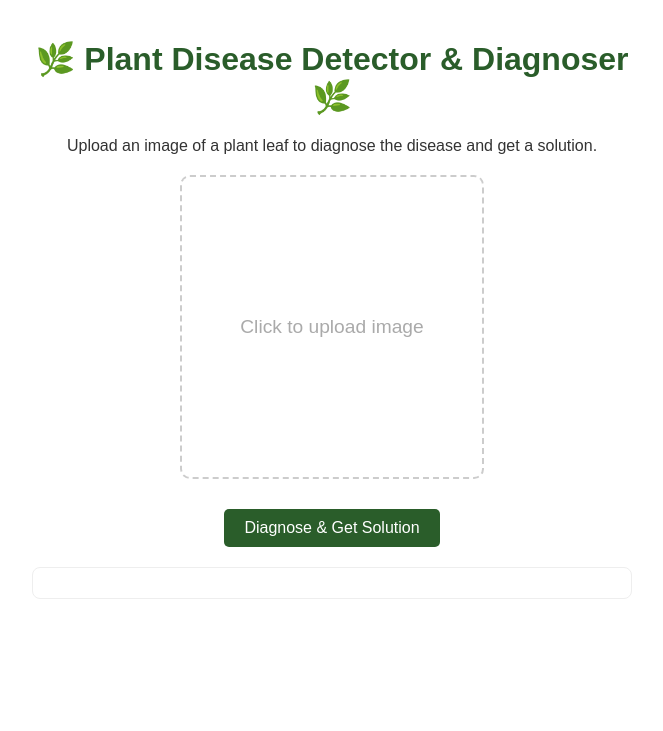
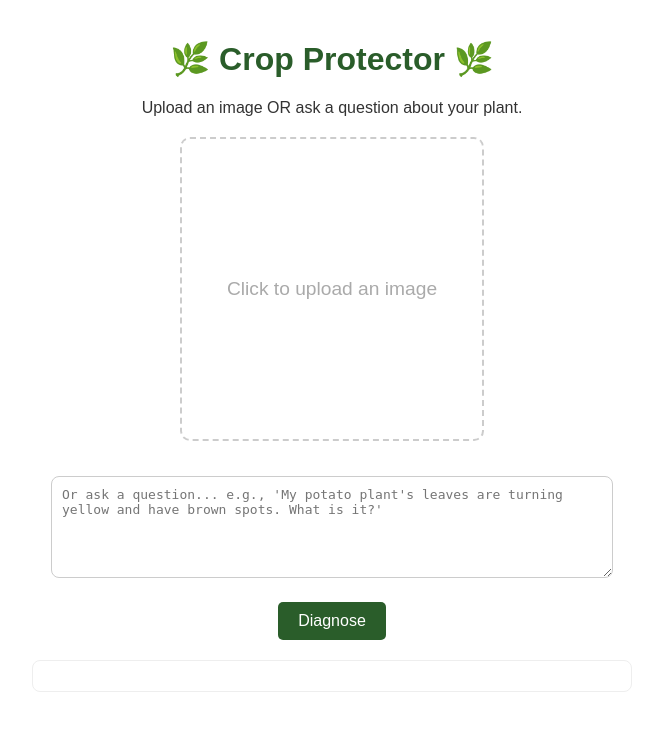
Before and after one commit to anu-610/Plant-Disease-Detector, a Flask app: page / in a window 1280 px wide. Shown: the top 731 px of the page, without its empty margins (308-971 px from the left). Run offline with Flask 3, Linux system fonts and the light colour scheme.

Commit message:
added text input

```diff
--- a/app.py
+++ b/app.py
@@ -3,106 +3,207 @@ import tensorflow as tf
 from flask import Flask, request, render_template, jsonify
 from PIL import Image
 import numpy as np
-import google.generativeai as genai # <-- Added Gemini library
+import requests
+import google.generativeai as genai
 
-# Force CPU usage to ensure stability
-os.environ['CUDA_VISIBLE_DEVICES'] = '-1'
+# --- 1. CONFIGURATION ---
 
-# --- 1. CONFIGURE GEMINI API ---
-# IMPORTANT: Replace with your actual key. Do not commit this to a public GitHub repo.
-GEMINI_API_KEY = "AIzaSyDEj6-DQczZxrxLRjH3J0gocb2N7H7PVRs"
+# Configure Gemini API
+# (Remember to set this as an environment variable in production!)
+GEMINI_API_KEY = os.getenv("GEMINI_API_KEY", "AIzaSyDEj6-DQczZxrxLRjH3J0gocb2N7H7PVRs")
 genai.configure(api_key=GEMINI_API_KEY)
-# Initialize the Gemini model (gemini-1.5-flash is fast and free)
-gemini_model = genai.GenerativeModel('gemini-2.5-flash')
-print("✅ Gemini model initialized.")
-# -----------------------------
+generation_config = {
+    "temperature": 0.7,
+    "top_p": 1,
+    "top_k": 1,
+    "max_output_tokens": 2048,
+}
+safety_settings = [
+    {"category": "HARM_CATEGORY_HARASSMENT", "threshold": "BLOCK_MEDIUM_AND_ABOVE"},
+    {"category": "HARM_CATEGORY_HATE_SPEECH", "threshold": "BLOCK_MEDIUM_AND_ABOVE"},
+    {"category": "HARM_CATEGORY_SEXUALLY_EXPLICIT", "threshold": "BLOCK_MEDIUM_AND_ABOVE"},
+    {"category": "HARM_CATEGORY_DANGEROUS_CONTENT", "threshold": "BLOCK_MEDIUM_AND_ABOVE"},
+]
+gemini_model = genai.GenerativeModel(
+    model_name="gemini-2.5-flash", # Use a powerful model
+    generation_config=generation_config,
+    safety_settings=safety_settings
+)
 
-# Check for GPU/CPU (will now always report CPU)
-gpu_devices = tf.config.list_physical_devices('GPU')
-if gpu_devices:
-    print("✅ TensorFlow is using the GPU.")
+# --- 2. LOAD VISION MODEL & CLASS NAMES ---
+# (This section downloads the model if it doesn't exist)
+MODEL_URL = "YOUR_DIRECT_DOWNLOAD_LINK_HERE"
+MODEL_PATH = "model.h5"
+
+if MODEL_URL != "YOUR_DIRECT_DOWNLOAD_LINK_HERE" and not os.path.exists(MODEL_PATH):
+    print(f"Downloading model from {MODEL_URL}...")
+    try:
+        response = requests.get(MODEL_URL, stream=True)
+        response.raise_for_status()
+        with open(MODEL_PATH, "wb") as f:
+            for chunk in response.iter_content(chunk_size=8192):
+                f.write(chunk)
+        print("Model downloaded successfully!")
+    except Exception as e:
+        print(f"Error downloading model: {e}")
+        # In a real app, you might exit or handle this error
 else:
-    print("💡 TensorFlow is intentionally using the CPU.")
+    if not os.path.exists(MODEL_PATH):
+        print(f"Warning: Model file not found at {MODEL_PATH} and no download URL provided.")
 
-# Initialize the Flask app
+
+print("Loading the vision model...")
+try:
+    model = tf.keras.models.load_model(MODEL_PATH)
+    print("Vision model loaded successfully!")
+except Exception as e:
+    print(f"Error loading model: {e}. Ensure the model file is correct.")
+    model = None # Set model to None to handle this error gracefully
+
+class_names = [
+    'Pepper__bell___Bacterial_spot', 'Pepper__bell___healthy', 'Potato___Early_blight',
+    'Potato___Late_blight', 'Potato___healthy', 'Tomato___Bacterial_spot',
+    'Tomato___Early_blight', 'Tomato___Late_blight', 'Tomato___Leaf_Mold',
+    'Tomato___Septoria_leaf_spot', 'Tomato___Spider_mites_Two-spotted_spider_mite',
+    'Tomato___Target_Spot', 'Tomato___Tomato_Yellow_Leaf_Curl_Virus',
+    'Tomato___Tomato_mosaic_virus', 'Tomato___healthy'
+]
+
+# --- 3. HELPER FUNCTIONS ---
+
+def predict_disease_from_image(image_path):
+    """Analyzes an image and returns the disease name."""
+    if model is None:
+        return "Error: Vision model is not loaded.", 0.0
+
+    try:
+        img = Image.open(image_path).resize((224, 224))
+        img_array = np.array(img)
+        img_array = np.expand_dims(img_array, axis=0)
+
+        predictions = model.predict(img_array)
+        predicted_class_index = np.argmax(predictions[0])
+        predicted_class_name = class_names[predicted_class_index]
+        confidence = np.max(predictions[0])
+
+        # Clean up the name for the prompt
+        disease_name = predicted_class_name.replace('___', ' - ').replace('__', ' ').replace('_', ' ')
+        return disease_name, confidence
+    except Exception as e:
+        print(f"Error during prediction: {e}")
+        return f"Error processing image: {e}", 0.0
+
+def get_gemini_response(prompt):
+    """Sends a prompt to Gemini and gets a response."""
+    try:
+        convo = gemini_model.start_chat(history=[])
+        convo.send_message(prompt)
+        return convo.last.text
+    except Exception as e:
+        print(f"Error communicating with Gemini: {e}")
+        return f"Error from AI: {e}"
+
+def analyze_multimodal_query(image_disease, text_query):
+    """
+    Creates a prompt for Gemini based on both image and text inputs,
+    handling potential conflicts as requested.
+    """
+    system_prompt = (
+        "You are an expert agricultural assistant named Crop Protector. "
+        "Your job is to help farmers diagnose and solve plant problems. "
+        "You must follow these rules:\n"
+        "1.  Be concise, empathetic, and provide actionable advice.\n"
+        "2.  If you are given a disease name from my vision model, use it as the primary diagnosis.\n"
+        "3.  If you are given both a vision model diagnosis AND a user's text query, analyze both.\n"
+        "4.  **Conflict Handling:** If the user's text (e.g., 'my potato') and the vision model's diagnosis (e.g., 'Tomato - ...') are about *different plants*, you MUST address both. First, answer the user's text query. Second, state the diagnosis from the image and provide a solution for it.\n"
+        "5.  **Validation:** If the user's text query seems like a random paragraph or is not related to farming, politely state that you can only answer questions about agriculture and plant diseases. Then, if an image was provided, proceed to analyze the image."
+    )
+
+    # Build the final prompt for Gemini
+    final_prompt = f"{system_prompt}\n\nHere is the situation:\n"
+
+    if image_disease:
+        final_prompt += f"- My vision model has analyzed the user's image and identified: **{image_disease}**.\n"
+
+    if text_query:
+        final_prompt += f"- The user has also provided this text query: \"**{text_query}**\"\n"
+
+    final_prompt += "\nPlease provide a complete and helpful response to the user."
+
+    return get_gemini_response(final_prompt)
+
+
+# --- 4. FLASK APP & ROUTES ---
+
 app = Flask(__name__)
 
-# --- LOAD THE TRAINED MODEL ---
-print("Loading the image classification model...")
-model = tf.keras.models.load_model('model.h5')
-print("Model loaded successfully!")
-
-class_names = [
-    'Pepper__bell___Bacterial_spot', 'Pepper__bell___healthy',
-    'Potato___Early_blight', 'Potato___Late_blight', 'Potato___healthy',
-    'Tomato___Bacterial_spot', 'Tomato___Early_blight', 'Tomato___Late_blight',
-    'Tomato___Leaf_Mold', 'Tomato___Septoria_leaf_spot',
-    'Tomato___Spider_mites_Two-spotted_spider_mite', 'Tomato___Target_Spot',
-    'Tomato___Tomato_Yellow_Leaf_Curl_Virus', 'Tomato___Tomato_mosaic_virus',
-    'Tomato___healthy'
-]
-
-# --- PREDICTION FUNCTION ---
-def predict_disease(image_path):
-    img = Image.open(image_path).resize((224, 224))
-    img_array = np.array(img)
-    img_array = np.expand_dims(img_array, axis=0)
-    predictions = model.predict(img_array)
-    predicted_class_index = np.argmax(predictions[0])
-    predicted_class_name = class_names[predicted_class_index]
-    confidence = np.max(predictions[0])
-    return predicted_class_name, confidence
-
-# --- DEFINE THE ROUTES ---
 @app.route('/', methods=['GET'])
 def index():
     return render_template('index.html')
 
 @app.route('/predict', methods=['POST'])
 def predict():
-    if 'file' not in request.files:
-        return jsonify({'error': 'No file part'})
-    file = request.files.get('file')
-    if not file or file.filename == '':
-        return jsonify({'error': 'No selected file'})
+    if model is None:
+        return jsonify({'error': 'The vision model is not loaded. Please check the server logs.'})
 
-    try:
-        # Save the file temporarily
-        filepath = os.path.join('uploads', file.filename)
-        os.makedirs('uploads', exist_ok=True)
-        file.save(filepath)
+    image_file = request.files.get('file')
+    text_query = request.form.get('text_query', '').strip()
 
-        # Make prediction with the image model
-        disease_name_raw, confidence = predict_disease(filepath)
+    image_disease = None
 
-        # Clean up the uploaded file
-        os.remove(filepath)
+    # --- 1. Handle Inputs ---
+    if not image_file and not text_query:
+        return jsonify({'error': 'Please upload an image or ask a question.'})
 
-        disease_name_clean = disease_name_raw.replace('___', ' - ').replace('__', ' ').replace('_', ' ')
+    # --- 2. Process Image (if provided) ---
+    if image_file:
+        try:
+            filepath = os.path.join('uploads', image_file.filename)
+            os.makedirs('uploads', exist_ok=True)
+            image_file.save(filepath)
 
-        # --- 2. CALL GEMINI FOR A SOLUTION ---
-        solution = "No solution generated." # Default message
-        # We don't need a solution if the plant is healthy
-        if "healthy" not in disease_name_raw:
-            try:
-                # Create a specific prompt for the Gemini model
-                prompt = f"You are an expert botanist advising a farmer. The plant has been diagnosed with '{disease_name_clean}'. Provide a clear, concise, and actionable solution in 2-3 short sentences. Use simple language."
-                response = gemini_model.generate_content(prompt)
-                solution = response.text
-                print(solution)
-            except Exception as e:
-                print(f"Error calling Gemini API: {e}")
-                solution = "Could not generate a real-time solution. Please consult an agricultural expert."
-        else:
-            solution = "The plant appears to be healthy. Continue to monitor and provide good care."
-        # ------------------------------------
+            image_disease, confidence = predict_disease_from_image(filepath)
+            os.remove(filepath)
 
-        # Return the enhanced result as JSON
-        return jsonify({
-            'disease': disease_name_clean,
-            'confidence': f"{confidence:.2%}",
-            'solution': solution
-        })
-    except Exception as e:
-        print(f"An error occurred during prediction: {e}")
-        return jsonify({'error': 'Failed to process the image.'}), 500
+            if "Error" in image_disease:
+                return jsonify({'error': image_disease})
+
+        except Exception as e:
+            return jsonify({'error': f'Error saving file: {e}'})
+
+    # --- 3. Get Gemini's Response ---
+    # Now we call our smart function that handles all logic
+
+    if not image_disease and text_query:
+        # Case 1: Only Text is provided
+        prompt = (
+            "You are an expert agricultural assistant. A user has asked a question. "
+            "First, validate if the question is about farming or plant diseases. "
+            "If it is, answer it directly. If it is not, politely decline. "
+            f"The user's question is: \"{text_query}\""
+        )
+        response = get_gemini_response(prompt)
+
+    elif image_disease and not text_query:
+        # Case 2: Only Image is provided
+        prompt = (
+            "You are an expert agricultural assistant. My vision model identified a disease. "
+            "Please provide a concise diagnosis and actionable solution. "
+            f"The disease is: **{image_disease}**"
+        )
+        response = get_gemini_response(prompt)
+
+    elif image_disease and text_query:
+        # Case 3: Both Image and Text are provided (The complex case)
+        response = analyze_multimodal_query(image_disease, text_query)
+
+    else:
+         return jsonify({'error': 'An unexpected error occurred.'})
+
+    # --- 4. Return the Final Response ---
+    return jsonify({'response': response})
+
+# --- 5. RUN THE APP ---
+# (This block is removed for production deployment)
+if __name__ == '__main__':
+    app.run(debug=True, port=5001)
--- a/templates/index.html
+++ b/templates/index.html
@@ -2,18 +2,10 @@
 <html lang="en">
 <head>
     <meta charset="UTF-8">
-    <title>Crop Protector - Disease Detection</title>
+    <title>Crop Protector - Multimodal Diagnosis</title>
     <style>
-        body {
-            font-family: sans-serif;
-            text-align: center;
-            max-width: 600px;
-            margin: 40px auto;
-            color: #333;
-        }
-        h1 {
-            color: #2a5d2a;
-        }
+        body { font-family: sans-serif; text-align: center; max-width: 600px; margin: 40px auto; color: #333; }
+        h1 { color: #2a5d2a; }
         /* Style for the square drop zone */
         #drop-zone {
             display: flex;
@@ -28,26 +20,24 @@
             text-align: center;
             color: #aaa;
             font-size: 1.2em;
-            transition: border-color 0.3s, background-color 0.3s;
-            overflow: hidden; /* Hides parts of the image that don't fit */
+            overflow: hidden;
         }
-        #drop-zone:hover {
-            border-color: #2a5d2a;
-            background-color: #f9f9f9;
+        #preview-image { max-width: 100%; max-height: 100%; object-fit: cover; }
+        .hidden { display: none; }
+        #file-input { display: none; }
+
+        /* New styles for text input */
+        #text-query {
+            width: 90%;
+            height: 80px;
+            margin-top: 15px;
+            padding: 10px;
+            border-radius: 8px;
+            border: 1px solid #ccc;
+            font-size: 1em;
+            resize: vertical;
         }
-        /* Style for the preview image */
-        #preview-image {
-            max-width: 100%;
-            max-height: 100%;
-            object-fit: cover; /* Ensures the image fills the square nicely */
-        }
-        .hidden {
-            display: none;
-        }
-        /* Hide the default file input */
-        #file-input {
-            display: none;
-        }
+
         button {
             padding: 10px 20px;
             font-size: 1em;
@@ -56,10 +46,7 @@
             border: none;
             border-radius: 5px;
             cursor: pointer;
-            margin-top: 10px;
-        }
-        button:hover {
-            background-color: #3b803b;
+            margin-top: 20px;
         }
         #result {
             margin-top: 20px;
@@ -68,22 +55,27 @@
             padding: 15px;
             border-radius: 8px;
             text-align: left;
+            /* Format the response to be readable */
+            white-space: pre-wrap;
         }
     </style>
 </head>
 <body>
-    <h1>🌿 Plant Disease Detector & Diagnoser 🌿</h1>
-    <p>Upload an image of a plant leaf to diagnose the disease and get a solution.</p>
+    <h1>🌿 Crop Protector 🌿</h1>
+    <p>Upload an image OR ask a question about your plant.</p>
 
     <form id="upload-form">
+        <!-- Square upload area -->
         <label for="file-input" id="drop-zone">
-            <span id="drop-zone-prompt">Click to upload image</span>
+            <span id="drop-zone-prompt">Click to upload an image</span>
             <img id="preview-image" src="#" alt="Image Preview" class="hidden"/>
         </label>
+        <input type="file" name="file" id="file-input" accept="image/*">
 
-        <input type="file" name="file" id="file-input" accept="image/*" required>
+        <!-- New Text Input Area -->
+        <textarea id="text-query" name="text_query" placeholder="Or ask a question... e.g., 'My potato plant's leaves are turning yellow and have brown spots. What is it?'"></textarea>
 
-        <button type="submit">Diagnose & Get Solution</button>
+        <button type="submit">Diagnose</button>
     </form>
 
     <div id="result"></div>
@@ -93,8 +85,9 @@
         const dropZone = document.getElementById('drop-zone');
         const previewImage = document.getElementById('preview-image');
         const dropZonePrompt = document.getElementById('drop-zone-prompt');
+        const textQuery = document.getElementById('text-query');
 
-        // Show image preview when a file is selected
+        // Show image preview
         fileInput.addEventListener('change', function(e) {
             const file = e.target.files[0];
             if (file) {
@@ -102,7 +95,7 @@
                 reader.onload = function(event) {
                     previewImage.src = event.target.result;
                     previewImage.classList.remove('hidden');
-                    dropZonePrompt.classList.add('hidden'); // Hide the prompt text
+                    dropZonePrompt.classList.add('hidden');
                 }
                 reader.readAsDataURL(file);
             }
@@ -112,10 +105,17 @@
         document.getElementById('upload-form').addEventListener('submit', async function(e) {
             e.preventDefault();
             const resultDiv = document.getElementById('result');
-            resultDiv.innerHTML = 'Diagnosing and generating solution... Please wait.';
+            resultDiv.innerHTML = 'Diagnosing... Please wait.';
 
+            // Use FormData to send both file and text
             const formData = new FormData();
-            formData.append('file', fileInput.files[0]);
+
+            // Add the file if one is selected
+            if (fileInput.files.length > 0) {
+                formData.append('file', fileInput.files[0]);
+            }
+            // Add the text query
+            formData.append('text_query', textQuery.value);
 
             const response = await fetch('/predict', {
                 method: 'POST',
@@ -127,16 +127,11 @@
             if (data.error) {
                 resultDiv.innerHTML = `<p style="color: red;">Error: ${data.error}</p>`;
             } else {
-                // --- THIS IS THE UPDATED PART ---
+                // Display the smart response from the backend
                 resultDiv.innerHTML = `
                     <h3>Diagnosis Result</h3>
-                    <p><strong>Disease:</strong> ${data.disease}</p>
-                    <p><strong>Confidence:</strong> ${data.confidence}</p>
-                    <hr>
-                    <h4>Recommended Solution:</h4>
-                    <p>${data.solution}</p>
+                    <p>${data.response}</p>
                 `;
-                // -----------------------------
             }
         });
     </script>
```
